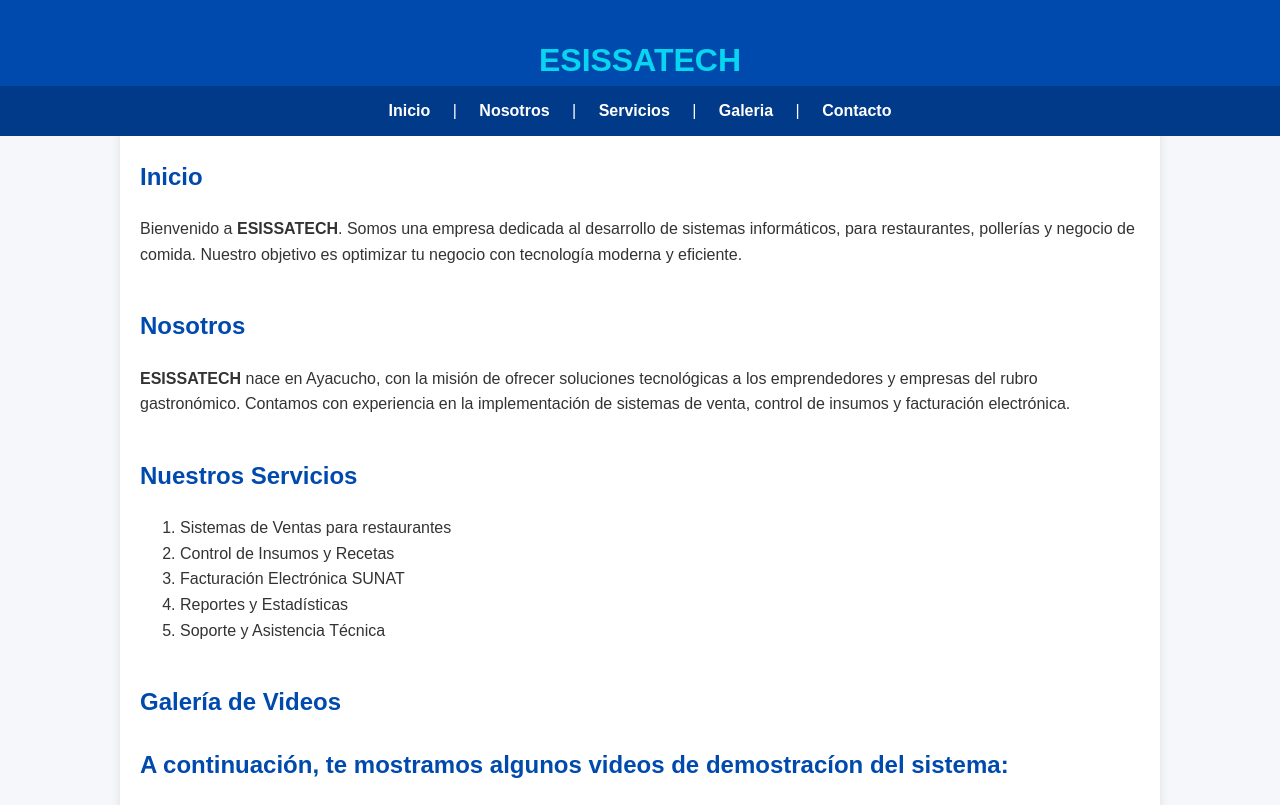
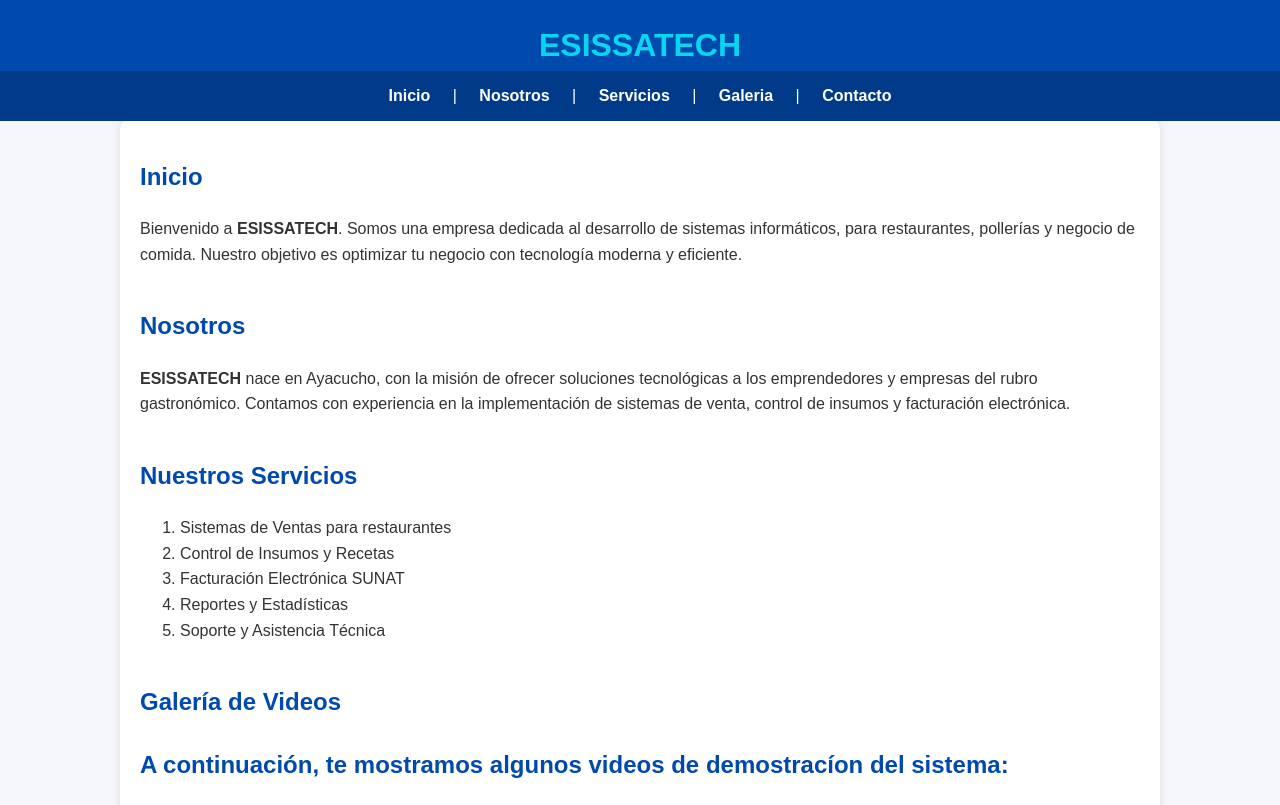
Before and after one commit to esissatech/WEB-ESISSATECH, a plain HTML site: page index.html in a window 1280 px wide. Shown: the top 805 px of the page. Drawn offline with Linux system fonts and the light colour scheme.

Commit message:
Add files via upload

```diff
--- a/index.html
+++ b/index.html
@@ -5,10 +5,12 @@
         <meta name="viewport" content="width=device-width, initial-scale=1">
         <title>ESISSATECH | Facturacion Electronica con Esissatech</title>
         <meta name="description" content="Facturacion electronica con Esissatech">
-        <link rel="icon" href="icono.jpg">
-        <link rel="stylesheet" href=""
 
-    <!-- === ESTILOS GENERALES === -->
+        <!-- Favicon correcto -->
+        <link rel="icon" type="image/png" href="logoesi.png">
+        <!-- <link rel="stylesheet" href=""> -->
+
+    <!-- ESTILOS GENERALES -->
 
     <style>
         /* === ESTILOS GENERALES ===*/
@@ -28,17 +30,19 @@
             background: #004aad; /* Fondo azul */
             color: white; /* Texto blanco */
             text-align: center; /* Centrar texto */
-            padding: 30px 0 0 0; /* Aumenta la altura del encabezado*/
+            padding: 0; /* Limpio*/
             position: fixed;
             top: 0;
             width:100%;
             left: 0;
             z-index: 1000;
-            display: flex;
-            flex-direction: column;
-            justify-content: flex-end; /* Baja el menu al borde inferior*/
+            /*display: flex;*/
+            /*flex-direction: column;*/
+            /*justify-content: flex-end; /* Baja el menu al borde inferior*/
             /*align-items: center;*/
         }
+
+
 
 
         section {
@@ -46,35 +50,46 @@
         }
 
         .logo-titulo {
-            display: flex;
-            flex-direction: column; /* Logo arriba texto a abajo*/
-            align-items: center;
-            justify-content: center;
-            gap: 15px;
+
+            text-align: center;
+            padding: 20px 0 0 0; /*Ajusta solo el texto*/
+            /*display: flex;*/
+            /*flex-direction: column; /* Logo arriba texto a abajo*/
+            /*align-items: center;
+            /* Quitar justify-content: center; para que no mueva el menú*/
+            /*gap: 15px;*/
 
         }
 
-        .logo-titulo img {
+        .logo-titulo h1 {
+            margin: 0;
+            /*padding: 0;*/
+            font-size: 32px;
+        }
+
+        /*.logo-titulo img {
             width: 100px;
             height: 100px;
-        }
+        }*/
 
 
-        header h1 {
+        /*header h1 {
             margin: 5px 0 0 0;
-            font-size: 32px; /* tamaño del titulo */
-        }
+            font-size: 32px; /* tamaño del titulo
+        }*/
 
-        header h3 {
+       /* MENÚ */
+
+        /*header h3 {
             margin: 5px 0 15px;
             font-weight: normal;
-        }
+        }*/
 
-        header hr {
+        /*header hr {
             width: 60%;
             margin: 10px auto;
             border: 2px solid #08d5f0;
-        }
+        }*/
 
         /* == MENU DE NAVEGCIÓN == */
 
@@ -82,7 +97,7 @@
             background: #003a88;
             padding: 12px 0;
             text-align: center;
-            margin-top: 0; /* Evita espacios extra */
+            /*margin-top: 0; /* Evita espacios extra */
         }
 
         nav a {
@@ -95,6 +110,10 @@
         nav a:hover {
             color: #08d5f0;
         }
+
+        /* ==================
+           CONTENIDO
+           ==================*/
 
         main {
             max-width: 1000px;
@@ -238,13 +257,7 @@
             animation-delay:0.5s;
             }
 
-
-
-
-
     </style>
-
-
 
 
     </head>
```
Also changed, not shown: logoesi.png (added).
